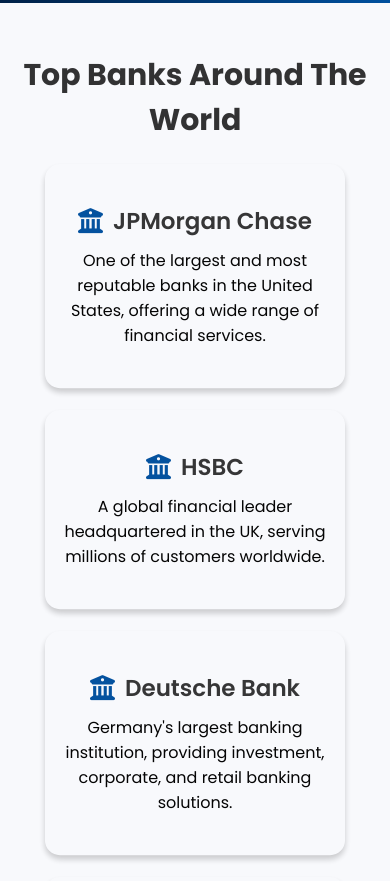
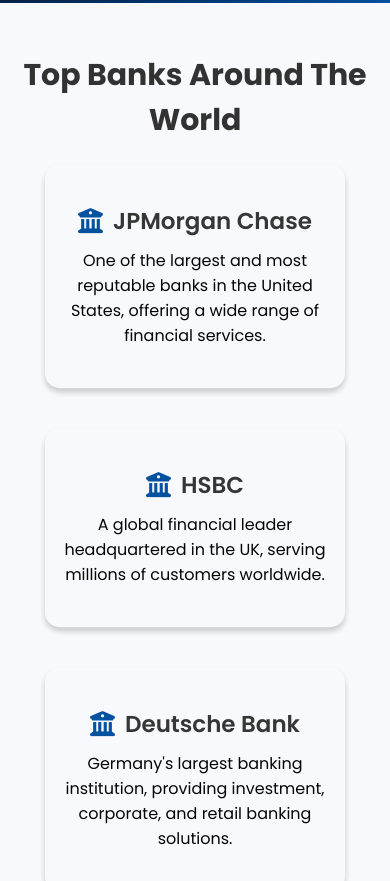
Before and after one commit to sumo0505/Bank-Directory, a plain HTML site: page index.html in a window 390 px wide. Shown: the part 741-1622 px from the top of the page. Drawn offline with nearby package versions, Linux system fonts and the light colour scheme.

Commit message:
I added spacing between my cards on ipad

```diff
--- a/assets/index.css
+++ b/assets/index.css
@@ -284,7 +284,7 @@ footer{
         text-align: center;
     }
     .art-cont{
-        gap: 22px;
+        gap: 40px;
     }
 
 }
```
